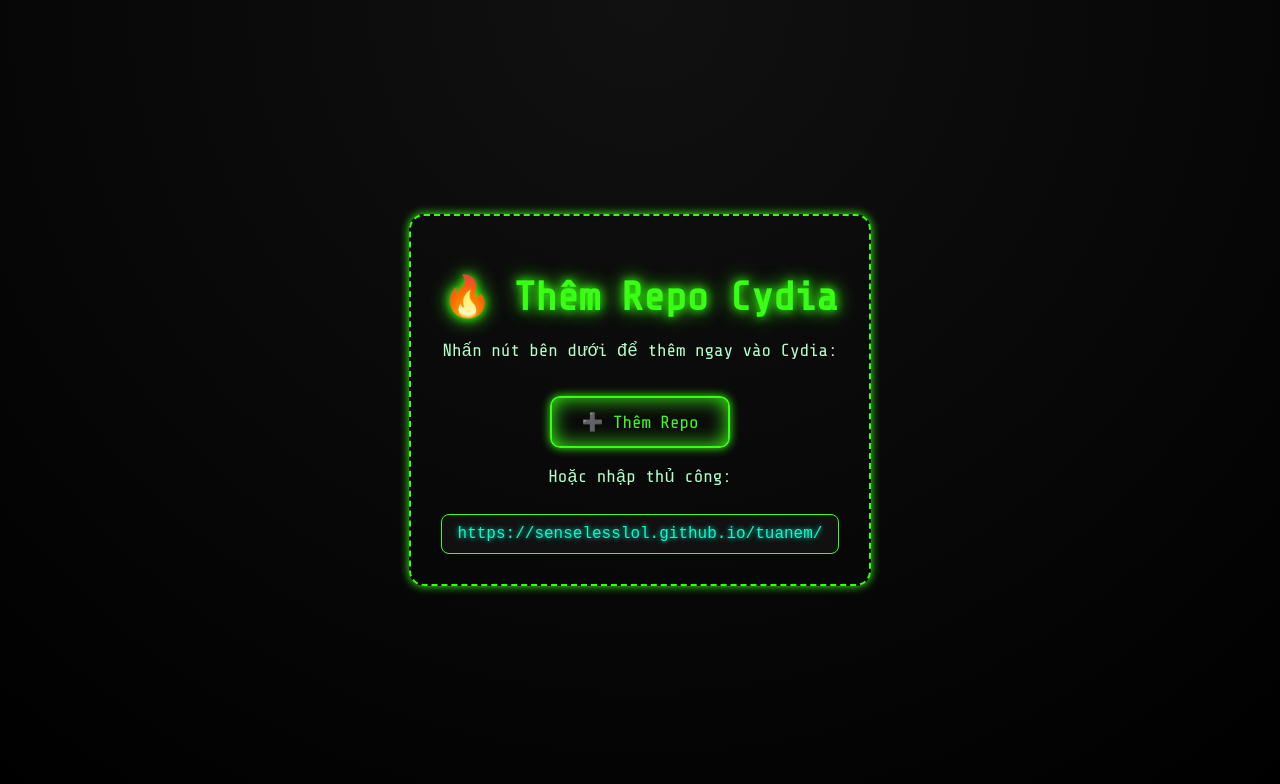
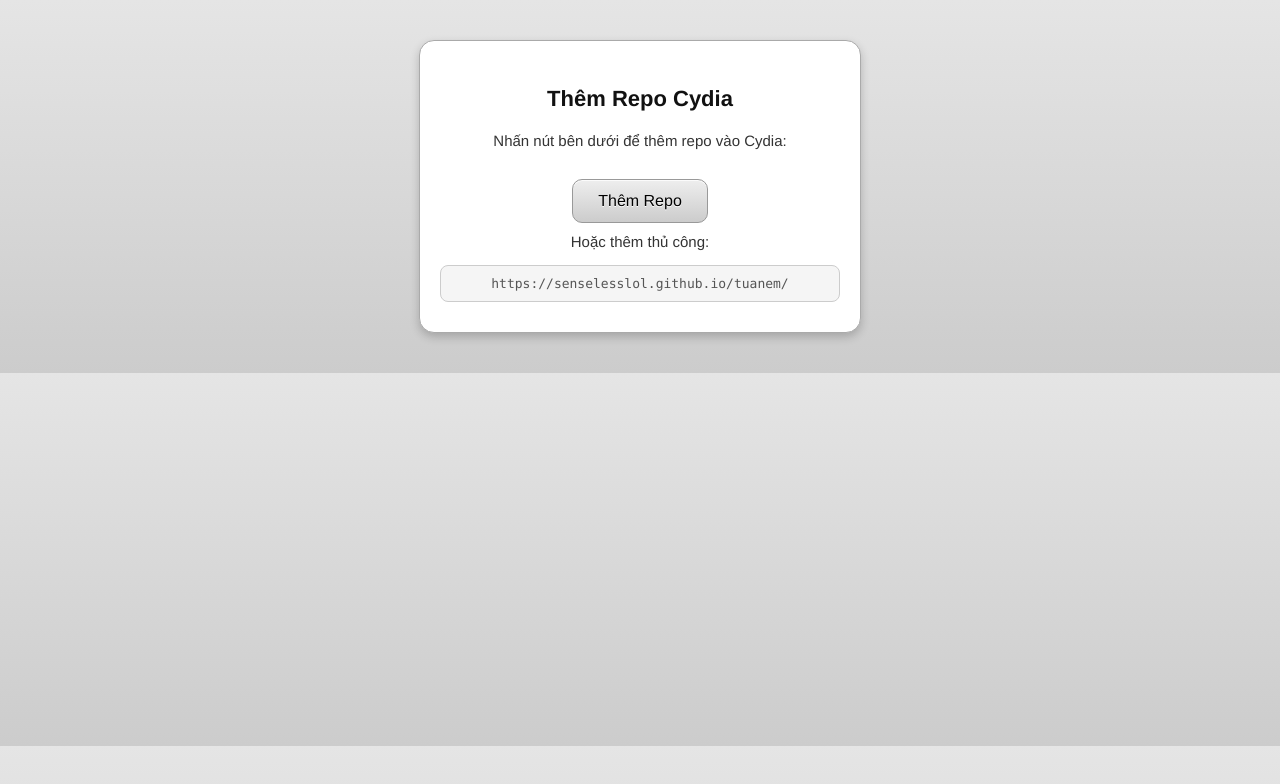
Before and after one commit to senselesslol/tuanem, a plain HTML site: page index.html in a window 1280 px wide. Drawn offline with nearby package versions, Linux system fonts and the light colour scheme.

Commit message:
Update index.html

```diff
--- a/index.html
+++ b/index.html
@@ -4,103 +4,86 @@
   <meta charset="UTF-8" />
   <meta name="viewport" content="width=device-width, initial-scale=1.0" />
   <title>Thêm Repo Cydia</title>
-  <link href="https://fonts.googleapis.com/css2?family=Share+Tech+Mono&display=swap" rel="stylesheet">
   <style>
-    * {
-      box-sizing: border-box;
-    }
-
     body {
       margin: 0;
       padding: 0;
-      background-color: #0d0d0d;
-      color: #39ff14;
-      font-family: 'Share Tech Mono', monospace;
-      display: flex;
-      flex-direction: column;
-      align-items: center;
-      justify-content: center;
-      min-height: 100vh;
+      font-family: "Helvetica Neue", "Lucida Grande", sans-serif;
+      background: linear-gradient(to bottom, #e5e5e5 0%, #cccccc 100%);
+      color: #333;
       text-align: center;
-      background-image: radial-gradient(circle at 50% 0%, #111 0%, #000 100%);
-      overflow: hidden;
+      padding: 40px 20px;
+    }
+
+    .container {
+      background: #fff;
+      border: 1px solid #aaa;
+      border-radius: 15px;
+      padding: 30px 20px;
+      max-width: 400px;
+      margin: 0 auto;
+      box-shadow: 0 4px 10px rgba(0,0,0,0.2);
     }
 
     h1 {
-      font-size: 2.5rem;
-      text-shadow: 0 0 10px #39ff14, 0 0 20px #39ff14;
+      font-size: 22px;
       margin-bottom: 20px;
+      color: #111;
+      text-shadow: 0 1px 0 #fff;
     }
 
     p {
-      font-size: 1.1rem;
-      margin-bottom: 15px;
-      color: #b3ffcc;
+      font-size: 15px;
+      margin: 10px 0;
     }
 
-    a.button {
+    .button {
       display: inline-block;
-      padding: 14px 30px;
+      padding: 12px 25px;
       margin-top: 20px;
-      background-color: transparent;
-      border: 2px solid #39ff14;
-      color: #39ff14;
+      background: linear-gradient(to bottom, #eeeeee 0%, #cccccc 100%);
+      border: 1px solid #999;
+      border-radius: 10px;
+      color: #000;
       text-decoration: none;
-      font-size: 1.1rem;
-      border-radius: 10px;
-      transition: 0.3s ease;
-      box-shadow: 0 0 10px #39ff14, 0 0 20px #39ff14 inset;
+      font-size: 16px;
+      text-shadow: 0 1px 0 #fff;
+      box-shadow: inset 0 1px 0 rgba(255,255,255,0.8);
+      transition: background 0.3s;
     }
 
-    a.button:hover {
-      background-color: #39ff14;
-      color: #000;
-      box-shadow: 0 0 15px #00ff80, 0 0 30px #00ff80 inset;
-      transform: scale(1.05);
+    .button:hover {
+      background: linear-gradient(to bottom, #dddddd 0%, #bbbbbb 100%);
     }
 
     code {
-      display: inline-block;
-      margin-top: 12px;
-      padding: 10px 16px;
-      font-size: 1rem;
-      background-color: #111;
-      border: 1px solid #39ff14;
-      color: #00ffcc;
+      display: block;
+      margin-top: 15px;
+      background: #f5f5f5;
+      border: 1px solid #ccc;
+      padding: 10px;
       border-radius: 8px;
-      text-shadow: 0 0 5px #00ffcc;
-    }
-
-    .glow-border {
-      border: 2px dashed #39ff14;
-      padding: 30px;
-      border-radius: 15px;
-      box-shadow: 0 0 10px #39ff14;
-      max-width: 90%;
+      font-family: Menlo, monospace;
+      color: #555;
+      font-size: 13px;
     }
 
     @media (max-width: 500px) {
-      h1 {
-        font-size: 1.8rem;
-      }
-      a.button {
-        font-size: 1rem;
-        padding: 12px 20px;
-      }
-      code {
-        font-size: 0.9rem;
+      .container {
+        padding: 20px 15px;
       }
     }
   </style>
 </head>
 <body>
-  <div class="glow-border">
-    <h1>🔥 Thêm Repo Cydia</h1>
-    <p>Nhấn nút bên dưới để thêm ngay vào Cydia:</p>
-    <a class="button" href="cydia://url/https://cydia.saurik.com/api/share#?source=https://senselesslol.github.io/tuanem/">
-      ➕ Thêm Repo
+  <div class="container">
+    <h1>Thêm Repo Cydia</h1>
+    <p>Nhấn nút bên dưới để thêm repo vào Cydia:</p>
+    <a class="button"
+href="cydia://url/https://cydia.saurik.com/api/share#?source=https://senselesslol.github.io/tuanem/">
+      Thêm Repo
     </a>
-    <p>Hoặc nhập thủ công:</p>
+    <p>Hoặc thêm thủ công:</p>
     <code>https://senselesslol.github.io/tuanem/</code>
   </div>
 </body>
```
